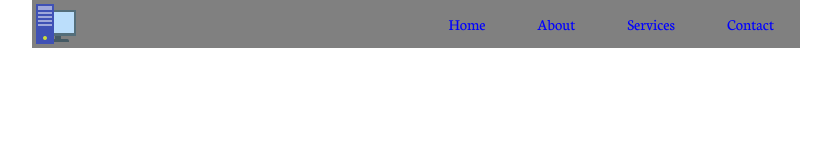
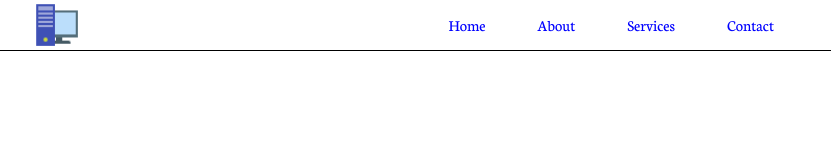
Before and after one commit to Mwangi1212/emobilis_html_basics, a plain HTML site: page nav.html in a window 1280 px wide. Shown: the whole page, without its empty margins (224-1055 px from the left). Drawn offline with Linux system fonts and the light colour scheme.

Commit message:
other adjustments

```diff
--- a/nav.html
+++ b/nav.html
@@ -23,13 +23,14 @@
             display: flex;
             justify-content: center;
             /* background: #000; */
+            border-bottom: 1px solid #000;
         }
 
         .nav-items {
             width: 60%;
             display: flex;
             justify-content: space-between;
-            background:#808080;
+            /* background:#808080; */
             align-items: center;
         }
 
@@ -50,6 +51,11 @@
         }
         .nav-items a:hover{
             color: #8a2be2;
+
+        }
+        .nav-items img{
+            width: 50px;
+            height: 50px;
         }
     </style>
 </head>
```
